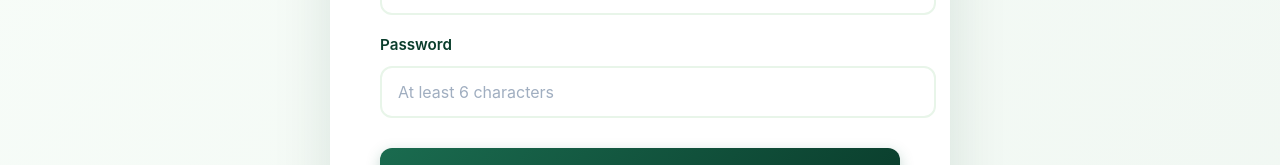
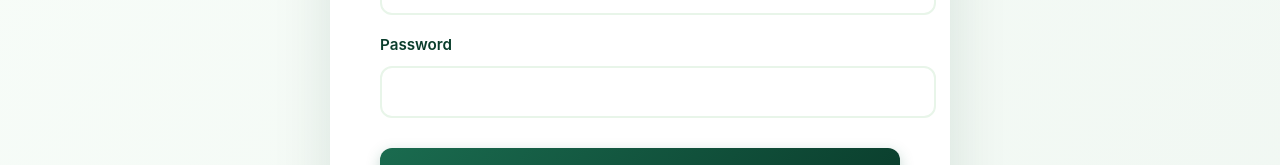
Before and after one commit to deevena30/winter-projects, a React (Vite) app: page /signin in a window 1280 px wide. Shown: the part 478-643 px from the top of the page. Built offline with nearby package versions, Linux system fonts and the light colour scheme.

Commit message:
Fix sigin page

```diff
--- a/src/pages/SignIn.jsx
+++ b/src/pages/SignIn.jsx
@@ -303,7 +303,7 @@ export default function SignIn() {
               name="password"
               value={formData.password}
               onChange={handleChange}
-              placeholder="At least 6 characters"
+              placeholder=" "
               className={styles.input}
               disabled={loading}
               autoComplete="current-password"
```
